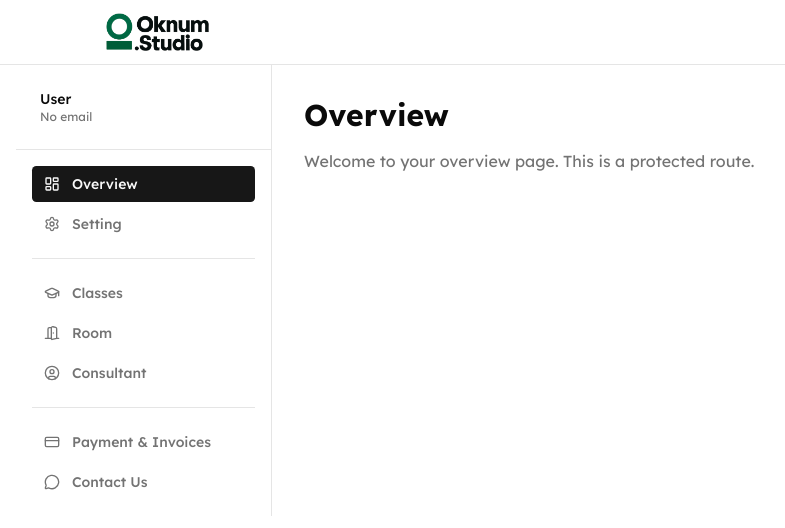
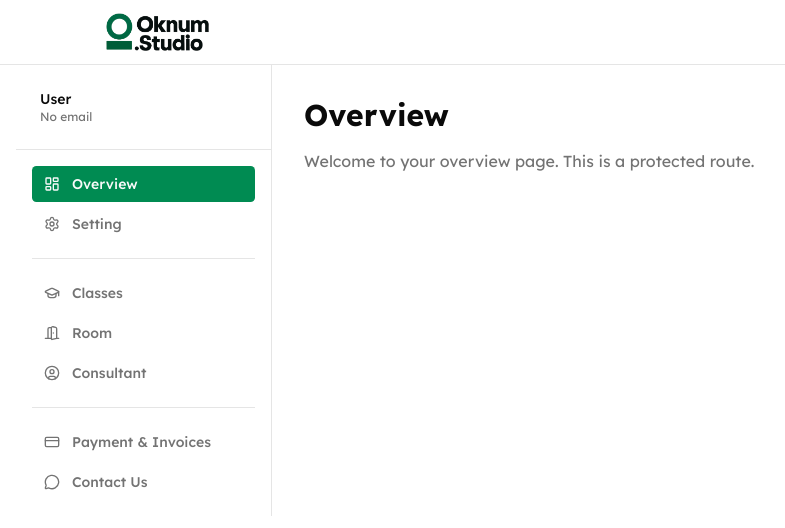
Before and after one commit to gawwe-id/oknum, a Next.js app: page /overview in a window 1280 px wide. Shown: the top 528 px of the page, without its empty margins (112-897 px from the left). Built offline with nearby package versions, Linux system fonts and the light colour scheme; no server answers; what convex-helpers would draw is missing.

Commit message:
change primary color

```diff
--- a/src/app/globals.css
+++ b/src/app/globals.css
@@ -51,7 +51,7 @@
   --card-foreground: oklch(0.145 0 0);
   --popover: oklch(1 0 0);
   --popover-foreground: oklch(0.145 0 0);
-  --primary: oklch(0.205 0 0);
+  --primary: oklch(0.55 0.15 160);
   --primary-foreground: oklch(0.985 0 0);
   --secondary: oklch(0.97 0 0);
   --secondary-foreground: oklch(0.205 0 0);
@@ -85,8 +85,8 @@
   --card-foreground: oklch(0.985 0 0);
   --popover: oklch(0.205 0 0);
   --popover-foreground: oklch(0.985 0 0);
-  --primary: oklch(0.922 0 0);
-  --primary-foreground: oklch(0.205 0 0);
+  --primary: oklch(0.65 0.15 160);
+  --primary-foreground: oklch(0.15 0 0);
   --secondary: oklch(0.269 0 0);
   --secondary-foreground: oklch(0.985 0 0);
   --muted: oklch(0.269 0 0);
```
